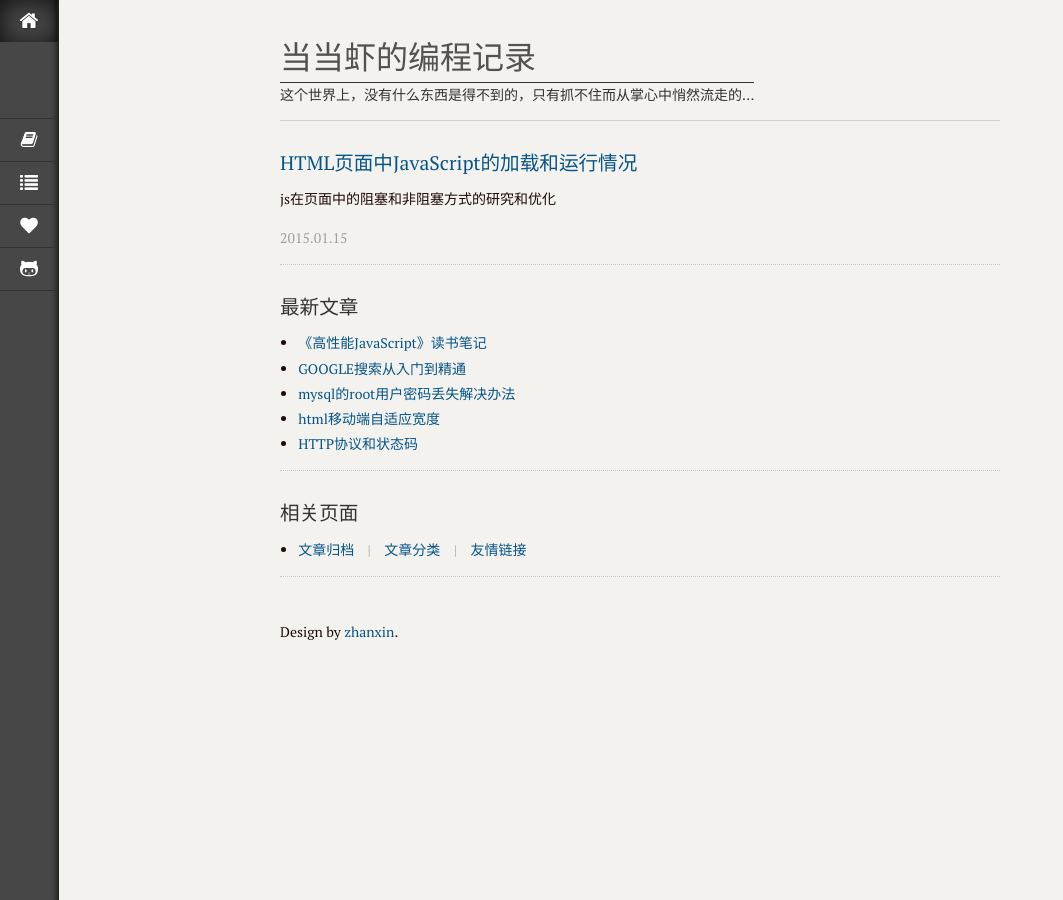
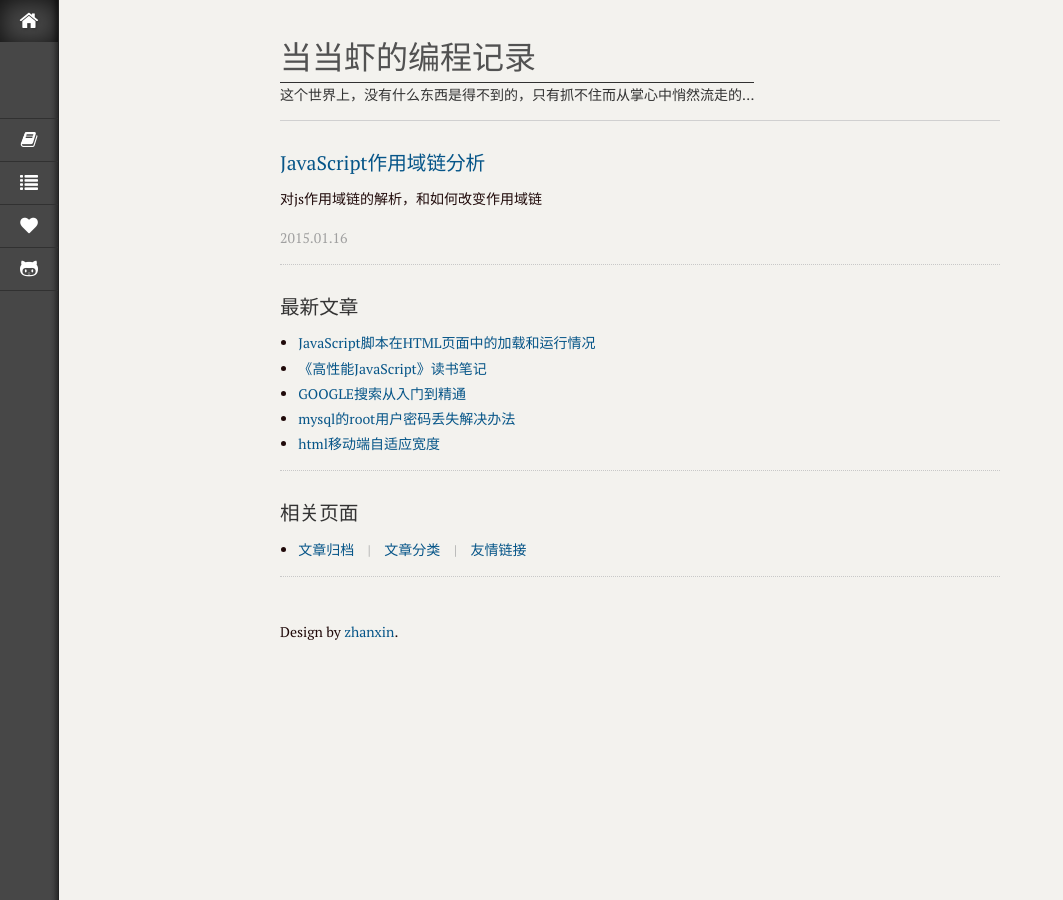
Before and after one commit to GitHubCuCu/dougaoyang.github.io, a Jekyll site: the page built from index.html, in a window 1280 px wide. Shown: the whole page, without its empty margins (0-1063 px from the left). Built offline with Jekyll 4.4.1, drawn with Linux system fonts in a browser that asks for light colours; Markdown is read by kramdown in place of the engine named in the settings; the list of posts is cut into pages by our own code; some of the changed lines change nothing that is shown.

Commit message:
add post

````diff
--- a/_posts/javascript/2015-01-15-High_Performance_JavaScript-notes.md
+++ b/_posts/javascript/2015-01-15-High_Performance_JavaScript-notes.md
@@ -8,6 +8,7 @@ keywords: JavaScript,高性能,优化,笔记
 
 最近读了《高性能JavaScript》一书，感觉受益良多。发现以前书写js代码方面有着许多的误区和不足，对js的理解还不够深刻，特此记录下阅读该书的笔记和心得，望于各位共同进步。
 
-1.[HTML页面中JavaScript的加载和运行情况](/2015/01/15/loading_and_execution.html)
+1.[JavaScript脚本在HTML页面中的加载和运行情况](/2015/01/15/loading_and_execution.html)
+2.[JavaScript作用域链分析](/2015/01/16/scope_chains.html)
 
 __未完待续...__
--- a/_posts/javascript/2015-01-15-loading_and_execution.md
+++ b/_posts/javascript/2015-01-15-loading_and_execution.md
@@ -1,6 +1,6 @@
 ---
 layout: post
-title: HTML页面中JavaScript的加载和运行情况
+title: JavaScript脚本在HTML页面中的加载和运行情况
 category: JavaScript
 description: js在页面中的阻塞和非阻塞方式的研究和优化
 keywords: JavaScript,加载,页面阻塞
--- /dev/null
+++ b/_posts/javascript/2015-01-16-scope_chains.md
@@ -0,0 +1,126 @@
+---
+layout: post
+title: JavaScript作用域链分析
+category: JavaScript
+description: 对js作用域链的解析，和如何改变作用域链
+keywords: JavaScript,作用域链,变量
+---
+
+##1.前言
+作用域概念是理解 JavaScript 的关键，不仅从性能的角度，而且从功能的角度。作用域对 JavaScript 有许多影响，从确定哪些变量可以被函数访问，到确定 this 的值。
+
+##2.变量
+在 JavaScript 里,对象/函数都是变量。window对象是全局对象，全局变量是全局对象的属性。每个变量内部又有自己的变量，就是局部变量。
+
+```JavaScript
+var age = 22; // 全局变量
+function t(){
+    var num = 88; // 局部变量
+}
+```
+
+每个变量都有自己的作用域，上面，`num`变量它的作用域为函数t，在t函数内部可以获取他，在函数外部则不行。基本上大多数的编程语言都遵循这种规律，然而JavaScript却有一个独特的地方，就是在变量内部可以访问到外部的变量。
+
+以函数为例，在运行函数时，函数收到它运行时的环境影响，不同的外部环境可能产生的结果会不一样。
+
+```JavaScript
+var age = 22;
+var num = 99;
+function t () {
+    var num = 88;
+    var str= 'hello';
+    alert(age); // 22
+    alert(str); // hello
+    alert(num); // 88
+}
+t();
+```
+
+来分析一下上面的例子，首先定义了全局变量age、num和函数t。在函数t中定义的局部变量num和str。
+执行函数t时，局部变量里面没有age变量，于是就去函数t的外部去寻找，找到全局变量age，返回22；
+局部变量里面有str和num变量，于是直接返回hello和88，不继续向外部寻找。
+
+![作用域分析][1]
+
+##3.词法分析
+
+一个栗子：
+
+```JavaScript
+var str = 'global';
+function t() {
+    alert(str); // undefined
+    var str = 'local';
+    alert(str); // local
+
+}
+t();
+```
+
+产生上述结果的原因是JavaScript并不是一句一句顺序执行的，先进行词法分析(预编译)。当函数运行时，它的作用域链被初始化，创建一个激活对象（Activation Object），以下简称AO。此激活对象作为函数执行期的一个可变对象，包含访问所有局部变量，命名参数，参数集合，和 this的接口。
+
+**js的执行顺序**
+
+*词法分析阶段*
+
+1. 分析参数
+2. 分析变量声明
+3. 分析函数声明
+
+说明：
+　1.先把接收到的参数放到AO上
+　2.分析变量声明
+　　a: var xx = yy;
+　　做法:先分析var xx，声明一个xx属性在AO上，xx变量此时,没有赋值,值是undefined，但如果已经有xx,则不对xx操作。
+　　b:function t() {}
+　　做法:直接声明t属性，且内容是函数体
+
+*执行语句阶段*
+
+举个栗子：
+
+```JavaScript
+function t(age) {
+    alert(age);  // 99
+    var age = 12;
+    alert(age);  // 12
+}
+t(99);
+```
+
+分析一下：
+1. 执行t函数，产生t的AO ==> t:AO:{}
+2. 词法分析形参得到     ==> t:AO:{age:undefined}
+3. 实参赋值 age属性     ==> t:AO:{age:99}
+4. 修改age的值          ==> t:AO:{age:12}
+
+继续举个大栗子：
+
+```JavaScript
+function a(b) {
+    alert(b);  // function b(){}
+    function b(){
+        alert (b); // function b(){}
+    }
+    b();
+}
+a(1);
+```
+
+分析一下：
+1. 执行a函数，产生a的AO ==> a:AO:{}
+2. 词法分析形参得到           ==> a:AO:{b:undefined}
+3. 实参赋值 b属性             ==> a:AO:{b:1}
+4. 函数声明 b属性             ==> a:AO:{b:function}
+5. 执行b函数，产生b的AO ==> b:AO:{}
+6. 由于在b的AO中没有b属性，向b函数外部寻找到a的AO，找到b属性，为function。AO.b --->{}--->a:AO
+
+
+有上面的例子可以看出，函数的作用域是和外部环境有着密切的关联，是一级一级通过激活对象向外部关联，一直到window对象为止，这样就形成了函数的作用域链。
+
+##4.总结
+JavaScript并不是一句一句顺序执行的，会先进行词法分析，产出激活对象。在js执行时，变量的访问会沿着激活对象向外部延伸从而产生一条作用域链。当作用域链被销毁时，激活对象也一同销毁。
+
+
+
+[1]: /images/20150116124731.jpg "作用域分析"
````
Also changed, not shown: images/20150116124731.jpg (added).
